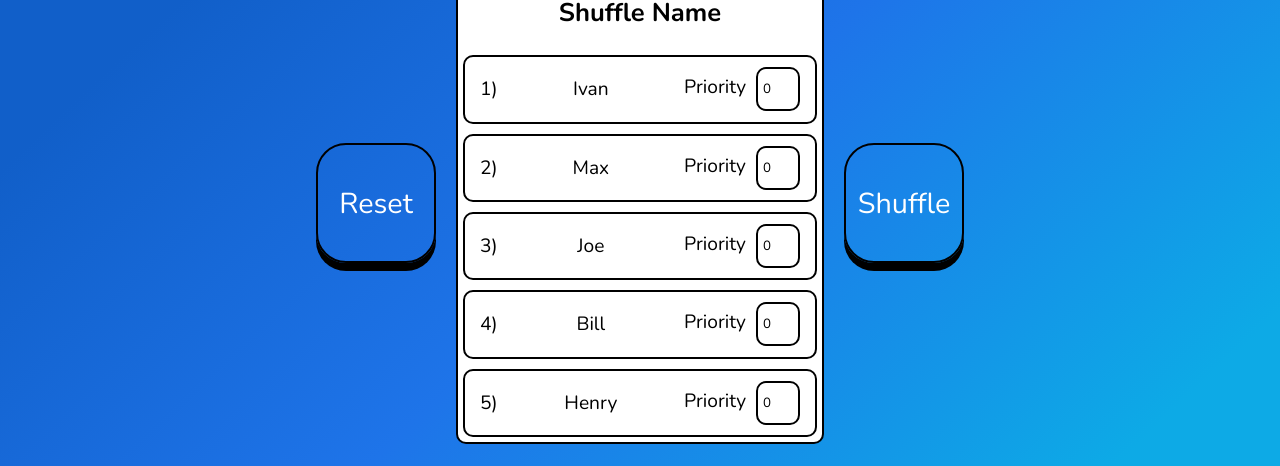
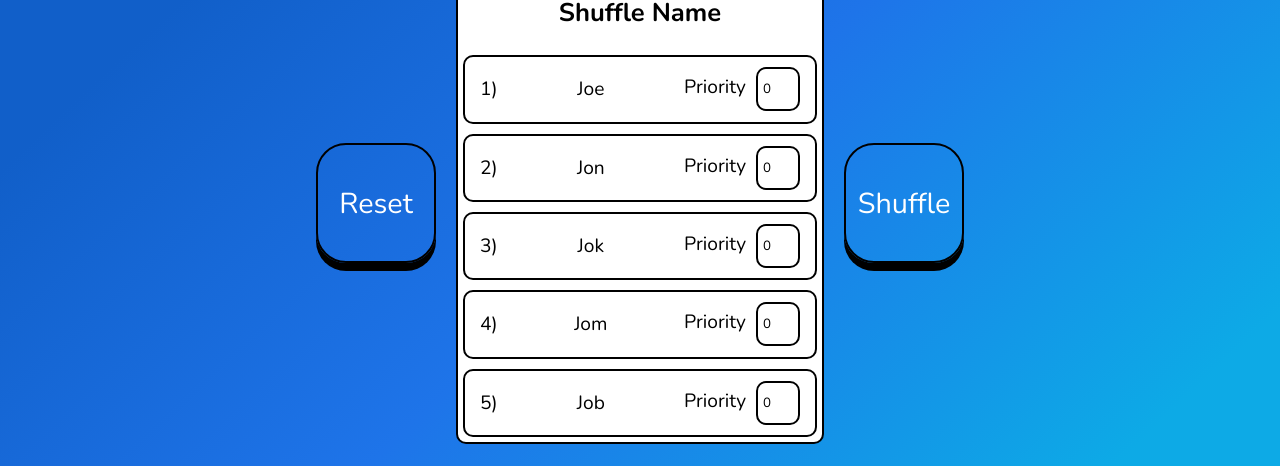
Before and after one commit to mcmikey101/shuffler, a React (Vite) app: page / in a window 1280 px wide. Shown: the part 189-655 px from the top of the page. Built offline with nearby package versions, Linux system fonts and the light colour scheme.

Commit message:
reset priority added

```diff
--- a/src/App.tsx
+++ b/src/App.tsx
@@ -2,15 +2,17 @@ import { useState } from 'react'
 import './App.css'
 
 interface ItemProps {
+  id: number,
   name: string,
-  listid: number
+  listid: number,
+  priority: number,
+  setPriority(priority: number, id: number): void
 }
 
 function Item(props: ItemProps) {
-  const [val, setVal] = useState(0)
 
-  function handleCounter(e: any) {
-    setVal(e.target.value)
+  function handleCounter(e: any, id: number) {
+    props.setPriority(e.target.value, id)
   }
 
   return (
@@ -19,7 +21,7 @@ function Item(props: ItemProps) {
       <p className="name">{props.name}</p>
       <div className="inputcont">
         <label htmlFor="priority">Priority</label>
-        <input onChange={(e) => handleCounter(e)} value={val} className='priorinput' name='priority' type="number"/>
+        <input onChange={(e) => handleCounter(e, props.id)} value={props.priority} className='priorinput' name='priority' type="number"/>
       </div>
     </div>
   )
@@ -27,10 +29,16 @@ function Item(props: ItemProps) {
 
 function App() {
 
-  const group = ['Ivan', 'Max', 'Joe', 'Bill', 'Henry']
+  let group = [
+    [{id: 1, name: 'Joe', prior: 0}],
+    [{id: 2, name: 'Jon', prior: 0}],
+    [{id: 3, name: 'Jok', prior: 0}],
+    [{id: 4, name: 'Jom', prior: 0}],
+    [{id: 5, name: 'Job', prior: 0}],
+  ]
   const [randlist, setRandlist] = useState(group)
 
-  function shuffle(array: string[]) {
+  function shuffle(array: any) {
     let copyarr = array.slice()
     let currentIndex = copyarr.length
     while (currentIndex != 0) {
@@ -41,10 +49,23 @@ function App() {
     return copyarr
   }
 
+  function setPriority(priority: number, id: number) {
+    let copyarr = randlist.slice()
+    for (let i = 0; i < copyarr.length; i++) {
+      if (copyarr[i][0].id == id) {
+        copyarr[i][0].prior = priority
+      }
+    }
+    setRandlist(copyarr)
+  }
+
   function handleShuffle() {
     setRandlist(shuffle(randlist))
   }
   function handleReset() {
+    for (let i = 0; i < group.length; i++) {
+      group[i][0].prior = 0
+    }
     setRandlist(group)
   }
   return (
@@ -55,7 +76,7 @@ function App() {
         <p className="shufflename">Shuffle Name</p>
         {randlist.map((i) => {
           return (
-            <Item listid={randlist.indexOf(i) + 1} key={i} name={i}/>
+            <Item setPriority={setPriority} priority={i[0].prior} listid={randlist.indexOf(i) + 1} id={i[0].id} key={i[0].id} name={i[0].name}/>
           )
         })}
       </div>
```
